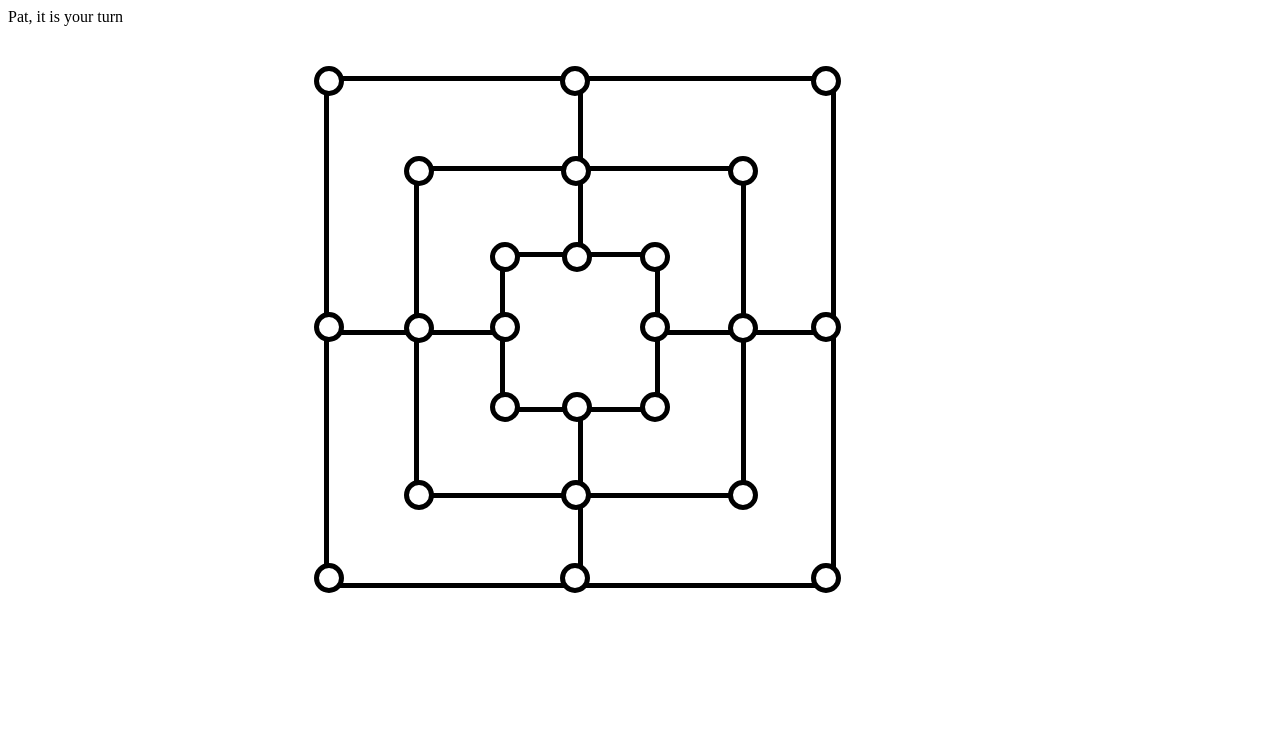
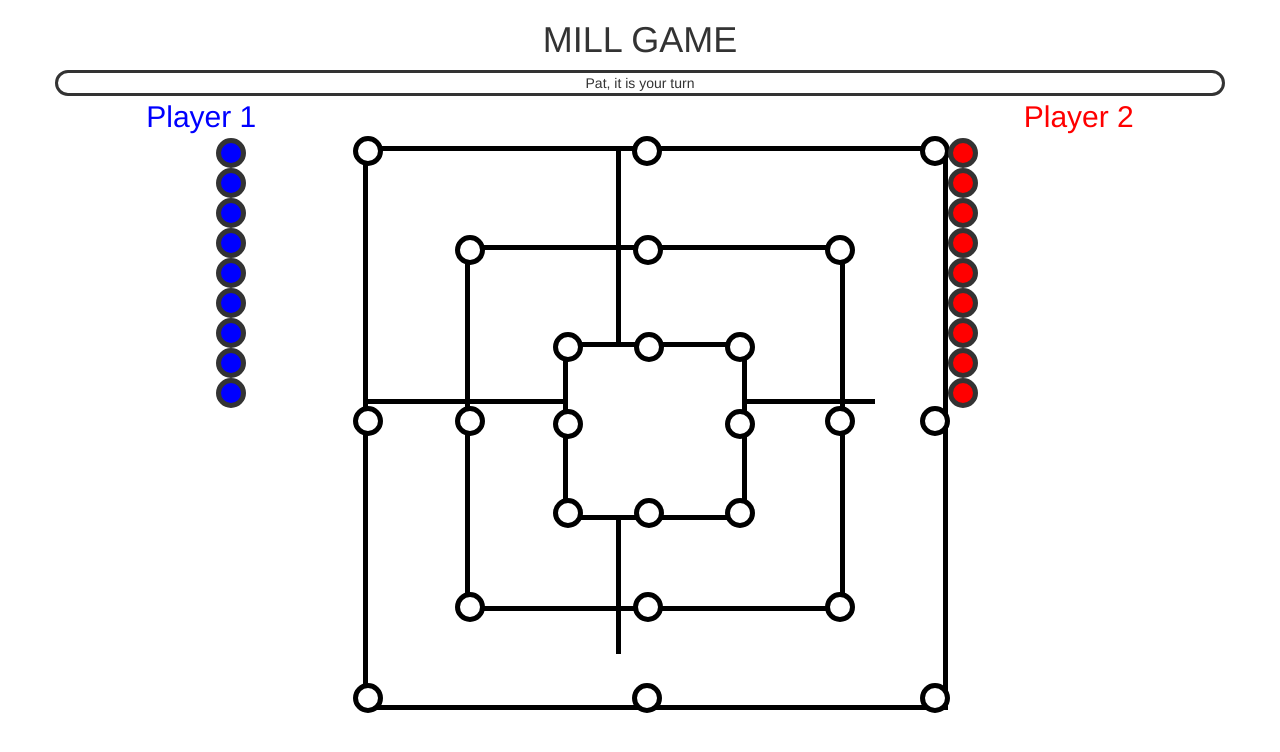
Before and after one commit to qtotuan/mill-boardgame, a PHP site: page / in a window 1280 px wide. Shown: the top 752 px of the page. Run offline with PHP 8.4, Linux system fonts and the light colour scheme; some libraries are stand-ins or nearby versions.

Commit message:
Show player stats.

```diff
--- a/css/stylesheet.css
+++ b/css/stylesheet.css
@@ -1,8 +1,8 @@
 .outer-box {
   border-width: 5px;
   border-color: black;
-  height: 50vw;
-  width: 50vw;
+  height: 300px;
+  width: 300px;
   border-style: solid;
   box-sizing: border-box;
   position: absolute;
@@ -77,10 +77,9 @@
 }
 
 .game-container {
-  height: 50vw;
-  width: 50vw;
+  height: 300px;
+  width: 300px;
   margin-top: 50px;
-  margin-left: 25%;
 }
 
 .controls {
@@ -95,8 +94,8 @@
   }
 
   .outer-box {
-    height: 40vw;
-    width: 40vw;
+    height: 100%;
+    width: 100%;
   }
 }
 
@@ -228,3 +227,44 @@
   top: 96%;
   left: 96%;
 }
+
+.messages {
+  border-width: 3px;
+  border-radius: 20px;
+  border-style: solid;
+}
+
+.player-stats-1 .player-name {
+  color: blue;
+  font-size: 30px;
+}
+
+.player-stats-2 .player-name {
+  color: red;
+  font-size: 30px;
+}
+
+.player-1-piece {
+  border-radius: 50%;
+  background-color: blue;
+  border-width: 5px;
+  border-style: solid;
+  width: 30px;
+  height: 30px;
+}
+
+.player-2-piece {
+  border-radius: 50%;
+  background-color: red;
+  border-width: 5px;
+  border-style: solid;
+  width: 30px;
+  height: 30px;
+}
+
+@media(min-width: 480px) {
+  .flex {
+    display: flex;
+    horizontal-align: middle;
+  }
+}
--- a/index.html
+++ b/index.html
@@ -3,6 +3,7 @@
   <head>
     <meta charset="utf-8">
     <title>Mill Game</title>
+    <link rel="stylesheet" href="https://maxcdn.bootstrapcdn.com/bootstrap/3.3.7/css/bootstrap.min.css" integrity="sha384-BVYiiSIFeK1dGmJRAkycuHAHRg32OmUcww7on3RYdg4Va+PmSTsz/K68vbdEjh4u" crossorigin="anonymous">
     <link rel="stylesheet" href="css/stylesheet.css">
     <script
     src="https://code.jquery.com/jquery-3.2.1.min.js"
@@ -11,8 +12,30 @@
   </head>
   <body>
 
-    <div class="messages">Messages</div>
+    <div class="container text-center">
+      <!-- title -->
+      <div class="row title"><h1>MILL GAME</h1></div>
 
+      <!-- messages -->
+      <div class="row messages">Messages</div>
+
+      <!-- game -->
+      <div class="row game">
+
+        <!-- Player 1 Stats -->
+        <div class="col-xs-3 player-stats-1">
+          <div class="row">
+            <div class="col-xs-12 player-name">Player 1</div>
+          </div>
+          <div class="row pieces">
+            <div class="col-xs-6 captured-pieces">Captured Pieces</div>
+            <div class="col-xs-6 own-pieces">Own Pieces</div>
+          </div>
+        </div>
+
+
+        <!-- Board -->
+        <div class="col-xs-6">
           <div class="game-container">
             <div class="quarter-box-top-left bottom-border">
             </div>
@@ -48,11 +71,33 @@
                 </div>
               </div>
             </div>
-      <div class="controls">
-        <button type="button" name="cancel" id="cancel">Cancel</button>
           </div>
         </div>
 
+        <!-- Player 2 Stats -->
+        <div class="col-xs-3 player-stats-2">
+          <div class="row">
+            <div class="col-xs-12 player-name">Player 2</div>
+          </div>
+          <div class="row pieces">
+            <div class="col-xs-6 own-pieces">Own Pieces</div>
+            <div class="col-xs-6 captured-pieces">Captured Pieces</div>
+          </div>
+        </div>
+
+    </div><!-- game row -->
+
+
+  </div><!--  container -->
+
+
+
+      <!-- buttons -->
+      <div class="row buttons">
+        <button class="btn btn-primary" type="button" name="cancel" id="cancel">Cancel</button>
+      </div>
+
+    </div><!--  container end -->
 
   </body>
 </html>
--- a/javascript/game.js
+++ b/javascript/game.js
@@ -73,7 +73,10 @@
         $(`#${nodeId}`).addClass('player-2')
       }
       this.currentStatus[nodeId] = this.currentPlayer.name
-      this.totalPiecesPlaced += 1
+      this.totalPiecesPlaced++
+      this.currentPlayer.piecesLeftToPlace--
+
+      this.showPlayerPieces()
 
       if (this.isMill(nodeId)) {
         this.promptPlayer("mill success")
@@ -171,6 +174,8 @@
       this.currentPlayer.capturedPieces++
       $(`#${nodeId}`).removeClass("player-1 player-2")
 
+      this.showPlayerPieces()
+
       if (this.isWinner()) {
         this.gameOver()
         return
@@ -255,4 +260,30 @@
     console.log(`${this.currentPlayer.name} wins!`)
   }
 
+  showPlayerPieces() {
+    $(".own-pieces").empty()
+    $(".captured-pieces").empty()
+
+    this.players.forEach( (player, index) => {
+      // show own pieces
+      for (let i = 0; i < player.piecesLeftToPlace; i++) {
+        if (index === 0) {
+          $(".player-stats-1 .own-pieces").append("<div class='player-1-piece'></div>")
+        } else if (index === 1) {
+          $(".player-stats-2 .own-pieces").append("<div class='player-2-piece'></div>")
+        }
+      }
+
+      // show captured pieces
+      for (let i = 0; i < player.capturedPieces; i++) {
+        if (index === 0) {
+          $(".player-stats-1 .captured-pieces").append("<div class='player-2-piece'></div>")
+        } else if (index === 1) {
+          $(".player-stats-2 .captured-pieces").append("<div class='player-1-piece'></div>")
+        }
+      }
+    })
+  }
+
+
 }
--- a/javascript/index.js
+++ b/javascript/index.js
@@ -7,6 +7,7 @@
 myGame.currentPlayer = player1
 
 $(function() {
+  myGame.showPlayerPieces()
   myGame.promptPlayer("turn")
   addPlacePieceListener()
   $('#cancel').on('click', function (event) {
--- a/javascript/player.js
+++ b/javascript/player.js
@@ -2,6 +2,8 @@
   constructor(name) {
     this.name = name
     this.capturedPieces = 0
+    this.piecesLeftToPlace = 9
+
 
   }
 
```
Lines whose indentation alone changed are shown as unchanged.
